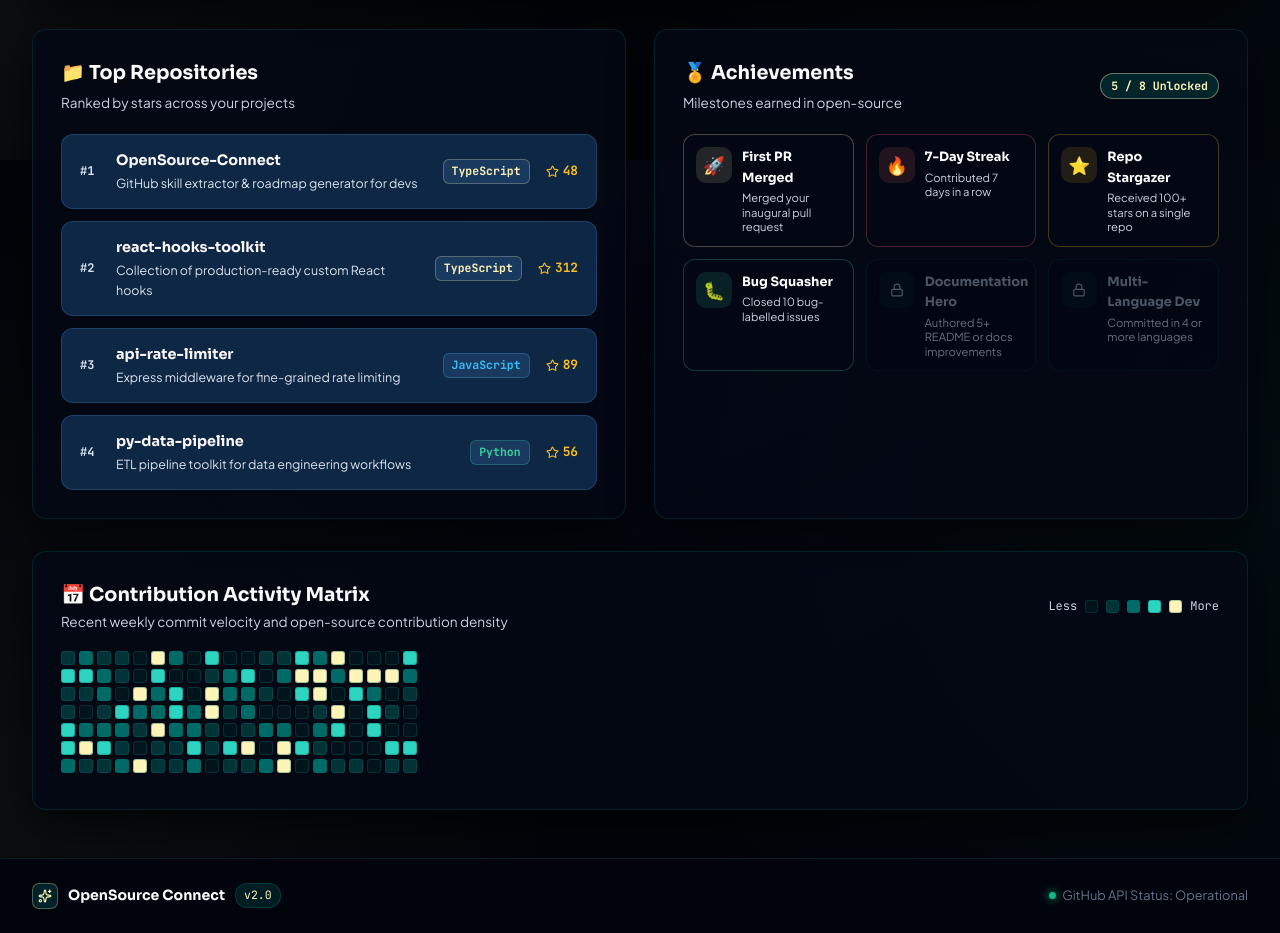
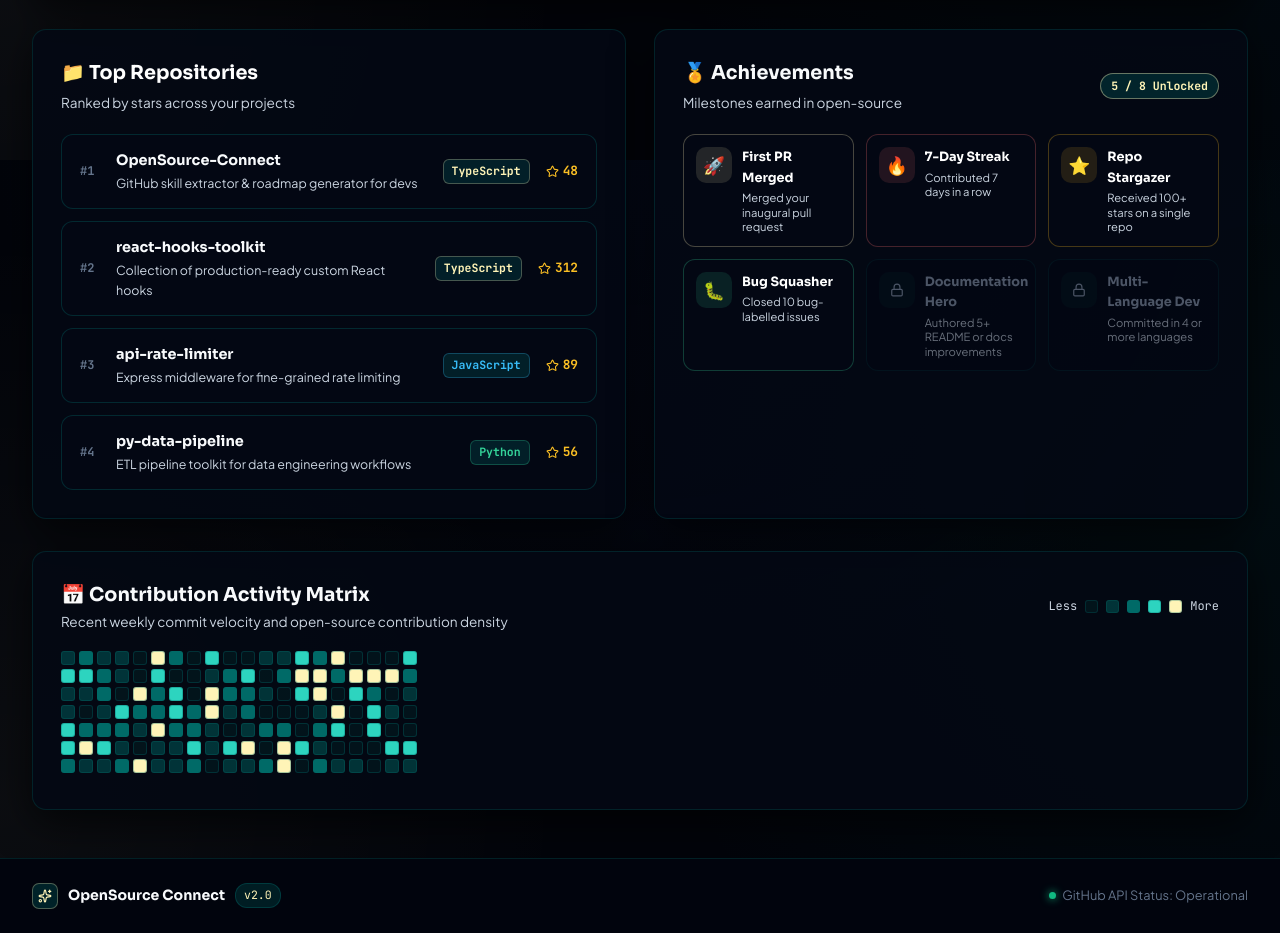
Before and after one commit to Ahiram15/OpenSource-Connect, a React (Vite) app in the folder client/: page /dashboard in a window 1280 px wide. Shown: the part 1440-2373 px from the top of the page. Built offline with nearby package versions, Linux system fonts and the light colour scheme; no server answers.

Commit message:
fix(dashboard): resolve DisplayRepo typing and complete nocturnal card styling

```diff
--- a/client/src/pages/Dashboard.tsx
+++ b/client/src/pages/Dashboard.tsx
@@ -53,11 +53,22 @@ const heatColor = (level: number) => {
   return '#FFF4B7';
 };
 
-const topRepos = [
-  { name: 'OpenSource-Connect', desc: 'GitHub skill extractor & roadmap generator for devs', stars: 48, forks: 12, lang: 'TypeScript', langColor: '#FFF4B7', updated: '2h ago' },
-  { name: 'react-hooks-toolkit', desc: 'Collection of production-ready custom React hooks', stars: 312, forks: 67, lang: 'TypeScript', langColor: '#FFF4B7', updated: '3d ago' },
-  { name: 'api-rate-limiter', desc: 'Express middleware for fine-grained rate limiting', stars: 89, forks: 21, lang: 'JavaScript', langColor: '#38bdf8', updated: '1w ago' },
-  { name: 'py-data-pipeline', desc: 'ETL pipeline toolkit for data engineering workflows', stars: 56, forks: 14, lang: 'Python', langColor: '#34d399', updated: '2w ago' },
+interface DisplayRepo {
+  name: string;
+  desc: string;
+  stars: number;
+  forks: number;
+  lang: string;
+  langColor: string;
+  updated: string;
+  url?: string;
+}
+
+const topRepos: DisplayRepo[] = [
+  { name: 'OpenSource-Connect', desc: 'GitHub skill extractor & roadmap generator for devs', stars: 48, forks: 12, lang: 'TypeScript', langColor: '#FFF4B7', updated: '2h ago', url: 'https://github.com/Ahiram15/OpenSource-Connect' },
+  { name: 'react-hooks-toolkit', desc: 'Collection of production-ready custom React hooks', stars: 312, forks: 67, lang: 'TypeScript', langColor: '#FFF4B7', updated: '3d ago', url: 'https://github.com' },
+  { name: 'api-rate-limiter', desc: 'Express middleware for fine-grained rate limiting', stars: 89, forks: 21, lang: 'JavaScript', langColor: '#38bdf8', updated: '1w ago', url: 'https://github.com' },
+  { name: 'py-data-pipeline', desc: 'ETL pipeline toolkit for data engineering workflows', stars: 56, forks: 14, lang: 'Python', langColor: '#34d399', updated: '2w ago', url: 'https://github.com' },
 ];
 
 const achievements = [
@@ -548,20 +559,20 @@ export default function Dashboard(): React.ReactElement {
                 onClick={() => repo.url && window.open(repo.url, '_blank')}
                 style={{
                   display: 'flex', alignItems: 'center', gap: '16px',
-                  background: 'rgba(17, 45, 78, 0.85)',
-                  border: '1px solid rgba(63, 114, 175, 0.35)',
+                  background: 'rgba(4, 8, 20, 0.85)',
+                  border: '1px solid rgba(0, 106, 103, 0.35)',
                   borderRadius: '12px', padding: '14px 18px',
                   cursor: repo.url ? 'pointer' : 'default'
                 }}
               >
-                <span style={{ fontSize: '0.75rem', fontFamily: 'JetBrains Mono, monospace', color: '#DBE2EF', fontWeight: 700, minWidth: '20px' }}>#{idx + 1}</span>
+                <span style={{ fontSize: '0.75rem', fontFamily: 'JetBrains Mono, monospace', color: 'var(--text-dim)', fontWeight: 700, minWidth: '20px' }}>#{idx + 1}</span>
 
                 <div style={{ flex: 1, minWidth: '160px' }}>
-                  <div style={{ fontWeight: 700, color: '#F9F7F7', fontSize: '0.9rem', marginBottom: '2px', fontFamily: 'Sora, sans-serif' }}>{repo.name}</div>
-                  <div style={{ fontSize: '0.78rem', color: '#DBE2EF' }}>{repo.desc}</div>
+                  <div style={{ fontWeight: 700, color: '#f8fafc', fontSize: '0.9rem', marginBottom: '2px', fontFamily: 'Sora, sans-serif' }}>{repo.name}</div>
+                  <div style={{ fontSize: '0.78rem', color: 'var(--text-muted)' }}>{repo.desc}</div>
                 </div>
 
-                <span style={{ fontSize: '0.72rem', fontWeight: 700, fontFamily: 'JetBrains Mono, monospace', color: repo.langColor, background: 'rgba(63, 114, 175, 0.25)', border: `1px solid ${repo.langColor}45`, padding: '2px 8px', borderRadius: '6px' }}>
+                <span style={{ fontSize: '0.72rem', fontWeight: 700, fontFamily: 'JetBrains Mono, monospace', color: repo.langColor, background: 'rgba(0, 106, 103, 0.25)', border: `1px solid ${repo.langColor}45`, padding: '2px 8px', borderRadius: '6px' }}>
                   {repo.lang}
                 </span>
 
```
